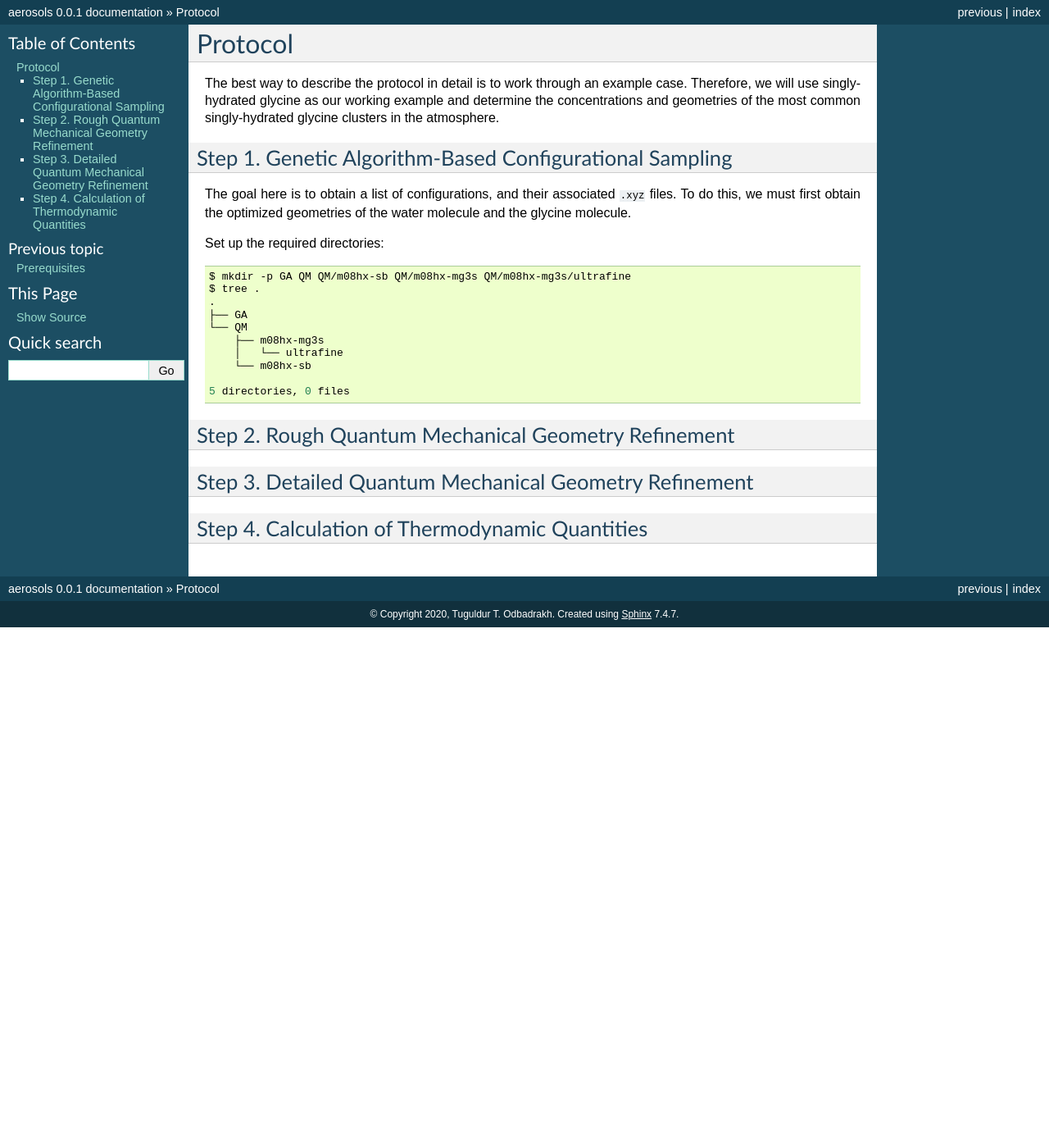
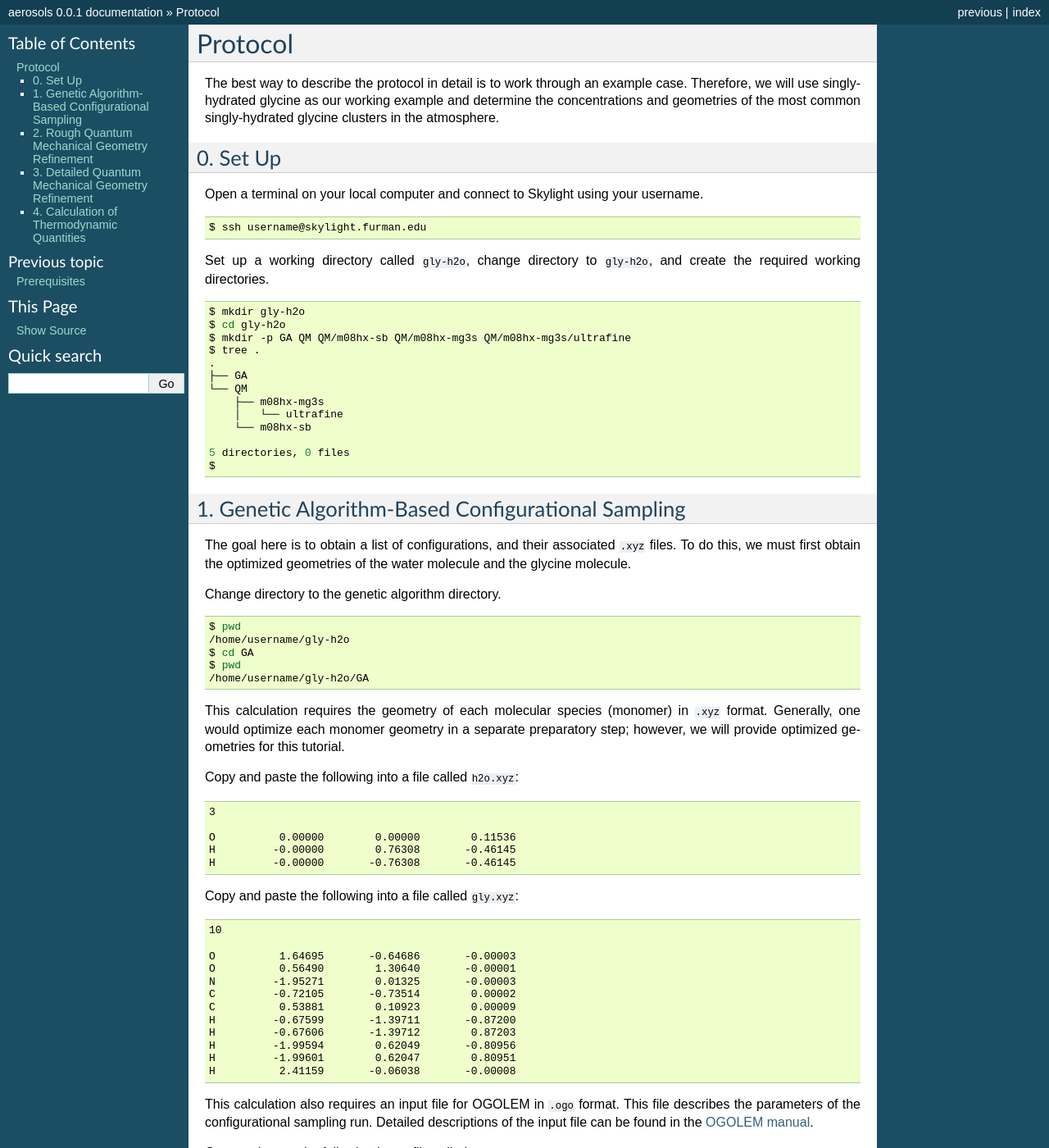
Before and after one commit to todbadrakh/aerosols, a Sphinx documentation site: the page built from docs/protocol.rst, in a window 1280 px wide and 1400 px high. Shown: the whole window at 82% size. Built offline with Sphinx 7.4.7, drawn with Linux system fonts in a browser that asks for light colours; some of the changed text lies outside the part shown.

Commit message:
added step 0 and 1 of protocol

```diff
--- a/docs/prerequisites.rst
+++ b/docs/prerequisites.rst
@@ -51,7 +51,6 @@ Programs
 
 Shell Scripts
 -------------
-
 ``run-ogolem.csh <input file> <number of processors>``
     starts an OGOLEM calculation when given a ``.ogo`` file.
 
--- a/docs/protocol.rst
+++ b/docs/protocol.rst
@@ -1,3 +1,4 @@
+========
 Protocol
 ========
 
@@ -5,16 +6,21 @@ The best way to describe the protocol in detail is to work through an example ca
 we will use singly-hydrated glycine as our working example and determine the concentrations and
 geometries of the most common singly-hydrated glycine clusters in the atmosphere.
 
-Step 1. Genetic Algorithm-Based Configurational Sampling
---------------------------------------------------------
-The goal here is to obtain a list of configurations, and their associated ``.xyz`` files. To
-do this, we must first obtain the optimized geometries of the water molecule and the glycine
-molecule.
-
-Set up the required directories:
+0. Set Up
+---------
+Open a terminal on your local computer and connect to Skylight using your username.
 
 .. code-block:: bash
 
+   $ ssh username@skylight.furman.edu
+
+Set up a working directory called ``gly-h2o``, change directory to ``gly-h2o``, and create the
+required working directories.
+
+.. code-block:: bash
+
+   $ mkdir gly-h2o
+   $ cd gly-h2o
    $ mkdir -p GA QM QM/m08hx-sb QM/m08hx-mg3s QM/m08hx-mg3s/ultrafine
    $ tree .
    .
@@ -25,12 +31,156 @@ Set up the required directories:
        └── m08hx-sb
 
    5 directories, 0 files
+   $
 
-Step 2. Rough Quantum Mechanical Geometry Refinement
-----------------------------------------------------
+1. Genetic Algorithm-Based Configurational Sampling
+---------------------------------------------------
+The goal here is to obtain a list of configurations, and their associated ``.xyz`` files. To
+do this, we must first obtain the optimized geometries of the water molecule and the glycine
+molecule.
 
-Step 3. Detailed Quantum Mechanical Geometry Refinement
--------------------------------------------------------
+Change directory to the genetic algorithm directory.
 
-Step 4. Calculation of Thermodynamic Quantities
+.. code-block:: bash
+
+   $ pwd
+   /home/username/gly-h2o
+   $ cd GA
+   $ pwd
+   /home/username/gly-h2o/GA
+
+This calculation requires the geometry of each molecular species (monomer) in ``.xyz`` format.
+Generally, one would optimize each monomer geometry in a separate preparatory step; however,
+we will provide optimized geometries for this tutorial.
+
+Copy and paste the following into a file called ``h2o.xyz``:
+
+.. code-block:: none
+
+   3
+
+   O          0.00000        0.00000        0.11536
+   H         -0.00000        0.76308       -0.46145
+   H         -0.00000       -0.76308       -0.46145
+
+Copy and paste the following into a file called ``gly.xyz``:
+
+.. code-block:: none
+
+   10
+
+   O          1.64695       -0.64686       -0.00003
+   O          0.56490        1.30640       -0.00001
+   N         -1.95271        0.01325       -0.00003
+   C         -0.72105       -0.73514        0.00002
+   C          0.53881        0.10923        0.00009
+   H         -0.67599       -1.39711       -0.87200
+   H         -0.67606       -1.39712        0.87203
+   H         -1.99594        0.62049       -0.80956
+   H         -1.99601        0.62047        0.80951
+   H          2.41159       -0.06038       -0.00008
+
+This calculation also requires an input file for OGOLEM in ``.ogo`` format. This file describes
+the parameters of the configurational sampling run. Detailed descriptions of the input file can
+be found in the `OGOLEM manual <https://www.ogolem.org/manual/>`_.
+
+Copy and paste the following into a file called ``gly-h2o.ogo``:
+
+.. code-block:: none
+
+   ###OGOLEM###
+   <GEOMETRY>
+   NumberOfParticles=2
+   <MOLECULE>
+   MoleculePath=gly.xyz
+   MoleculeRepetitions=1
+   </MOLECULE>
+   <MOLECULE>
+   MoleculePath=h2o.xyz
+   MoleculeRepetitions=1
+   </MOLECULE>
+   <CHARGES>
+   0;0;0
+   1;0;0
+   </CHARGES>
+   </GEOMETRY>
+   LocOptAlgo=mopac:pm7
+   PoolSize=10
+   MaxIterLocOpt=100
+   NumberOfGlobIterations=20000
+   BlowBondDetect=1.4
+   BlowInitialBonds=1.4
+   BlowFacDissoc=2.5
+   InitialFillAlgo=2
+   GrowCell=true
+   DiversityCheck=fitnessbased:0.00001
+
+Finally, a SLURM submit script is required to run the calculation. This file describes the
+requested resources and contains shell commands to run the configurational sampling calculation.
+
+Copy and paste the following into a file called ``ogolem.slurm``:
+
+.. code-block:: none
+
+   #SBATCH -p stdmem
+   #SBATCH --nodes=1
+   #SBATCH --ntasks-per-node=20
+   #SBATCH --mem=48G
+   #SBATCH --export=ALL
+   #SBATCH -t 24:00:00
+
+   setenv FILE gly-h2o
+
+   source ~/.login
+   set echo
+
+   run-ogolem.csh $FILE.ogo 20
+
+We now have all the required files.
+
+.. code-block:: bash
+
+   $ ls
+   gly-h2o.ogo  gly.xyz  h2o.xyz  ogolem.slurm
+
+Finally, submit the calculation to the queue and wait for its completion.
+
+.. code-block:: bash
+
+   $ sbatch ogolem.slurm
+   Submitted batch job ###
+
+Once the job finishes, one will find a new directory containing ``.xyz`` files and two OGOLEM
+output files and a SLURM output file. The lowest energy configurations of the cluster have
+been identified at the semiempirical level of theory and their geometries have been saved in the
+named ``rankXindividualY.xyz`` where ``X`` and ``Y`` are numbers. The lowest energy cluster has
+``X = 0``. Now, our task is to consolidate these results into a form which can be used in the
+next steps. To this end we will check for duplicate structures and generate a list of unique
+structures based on their rotational constants.
+
+Change direction to the output folder and call the ``getRotConsts-GA.csh`` script.
+
+.. code-block:: bash
+
+   $ cd gly-h2o
+   $ getRotConsts-GA.csh 13 0 9
+
+This generates an output file called ``rotConstsData_C`` containing a list of the rotational
+constants of each configuration sorted according to their energies. Finally, generate a
+list of unique configurations.
+
+.. code-block:: bash
+
+   $ similarityAnalysis.py pm7 rotConstsData_C
+
+This generates an output file called ``uniqueStructures-pm7.data`` containing the unique
+configurations found at the PM7 semiempirical level of theory.
+
+2. Rough Quantum Mechanical Geometry Refinement
 -----------------------------------------------
+
+3. Detailed Quantum Mechanical Geometry Refinement
+--------------------------------------------------
+
+4. Calculation of Thermodynamic Quantities
+------------------------------------------
```
Also changed, not shown: docs/index.rst (+8 -7 lines), 13 other files.
